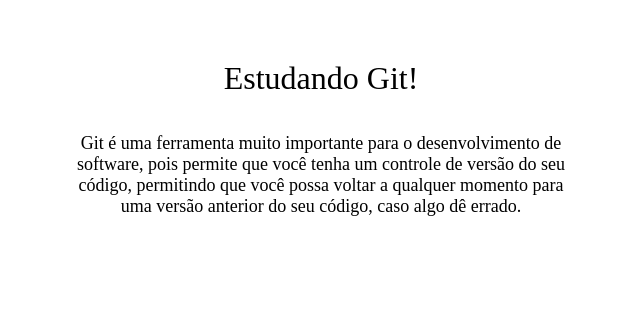
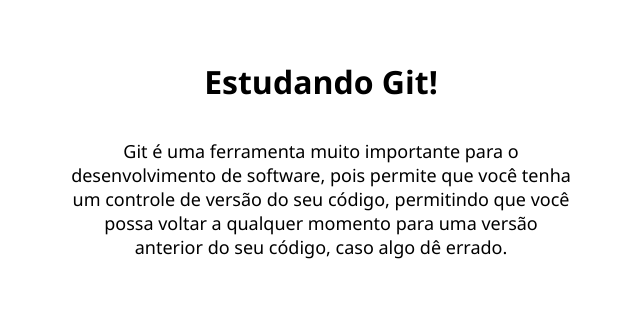
Before and after one commit to Thais95/vemserdbc-frontend, a plain HTML site: page homework/homework-1.html in a window 1280 px wide. Shown: the top 329 px of the page, without its empty margins (319-959 px from the left). Drawn offline with Linux system fonts and the light colour scheme.

Commit message:
changing inline style

```diff
--- a/homework/homework-1.html
+++ b/homework/homework-1.html
@@ -7,13 +7,13 @@
     <title>Homework</title>
 </head>
 <body>
-    <header style="text-align: center; font-size:xx-large; margin-top: 60px;">
+    <header style="text-align: center; font-size:xx-large; margin-top: 60px; font-weight: 600; font-family: 'Segoe UI', Tahoma, Geneva, Verdana, sans-serif;">
         Estudando Git!
     </header>
     <br>
     <div style="text-align: center;">
         <article>
-            <p style="font-size: large; max-width: 500px; display: inline-block;">
+            <p style="font-size: large; max-width: 500px; display: inline-block; font-family: 'Segoe UI', Tahoma, Geneva, Verdana, sans-serif;">
                 Git é uma ferramenta muito importante para o desenvolvimento de software, pois permite que você tenha um controle de versão do seu código, permitindo que você possa voltar a qualquer momento para uma versão anterior do seu código, caso algo dê errado.
             </p>
             <p>
```
